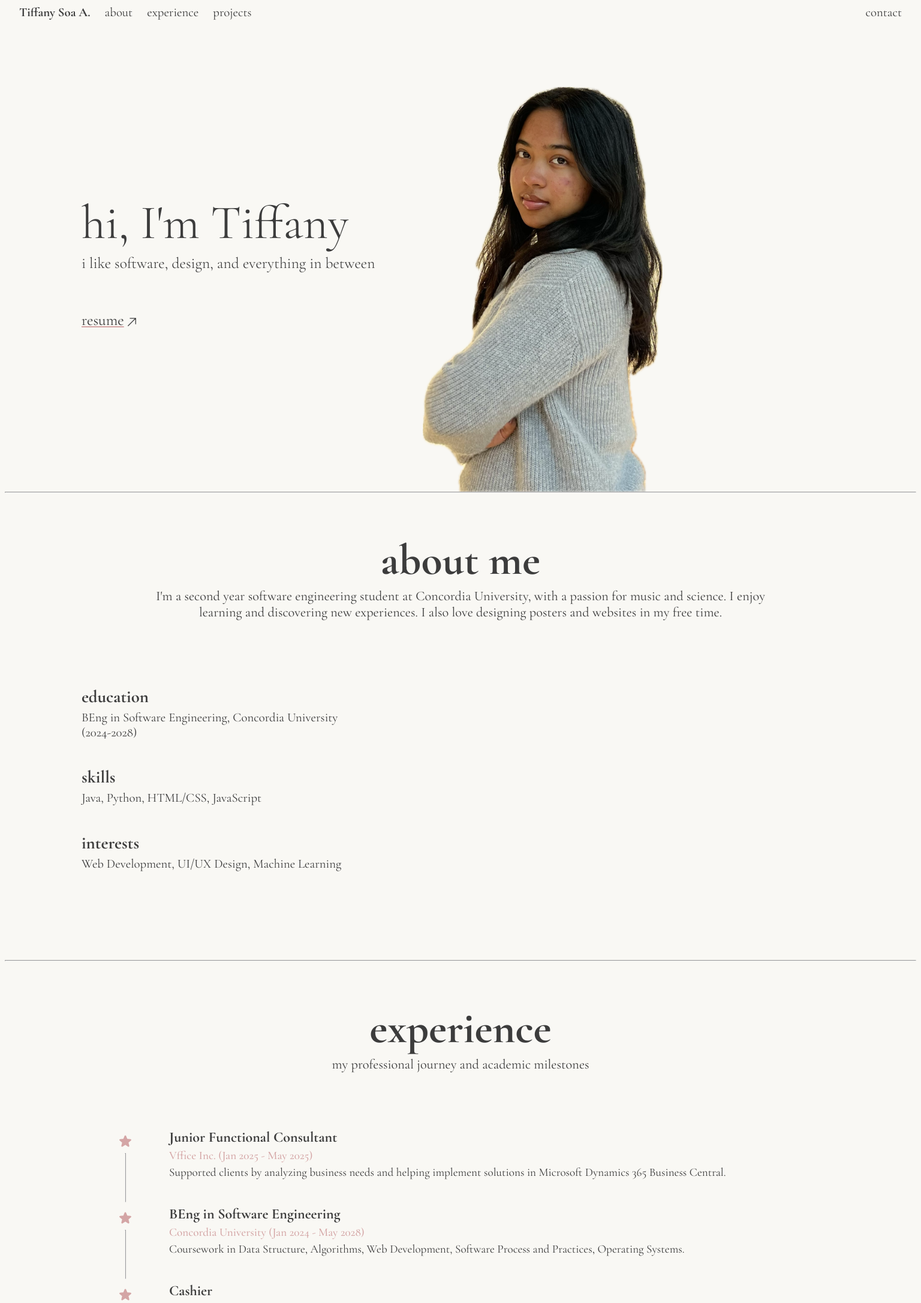
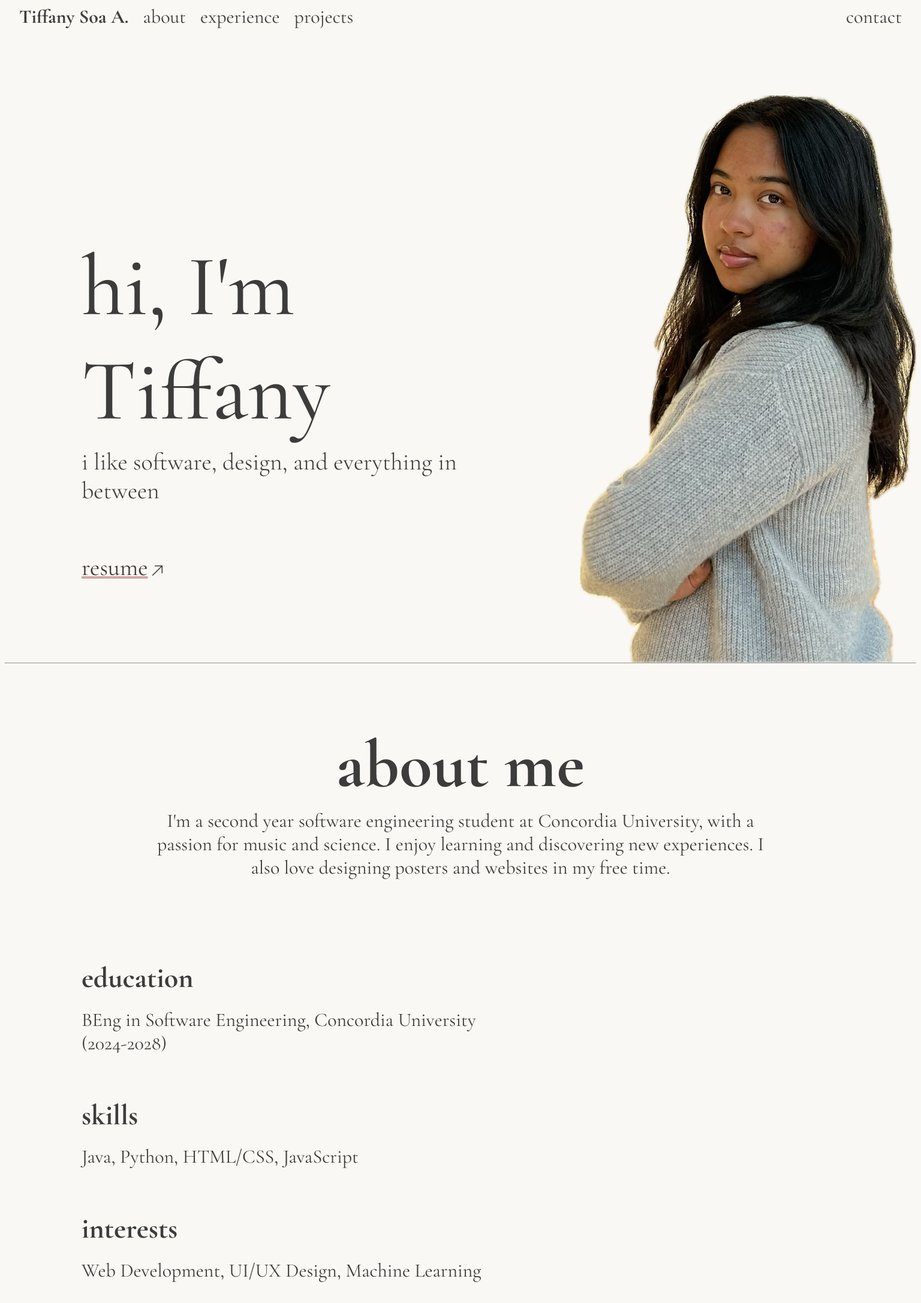
Before and after one commit to tiffsoa/portfolio, a React (Vite) app: page / in a window 1536 px wide. Shown: the top 2173 px of the page at 60% size. Built offline with nearby package versions, Linux system fonts and the light colour scheme.

Commit message:
responsive desktop

```diff
--- a/src/components/About/About.css
+++ b/src/components/About/About.css
@@ -47,3 +47,22 @@
         margin-top: 3rem;
     }
 }
+
+@media only screen and (min-width: 1500px) {
+    .top > h1 {
+        font-size: 7rem;
+        margin-bottom: 4rem;
+    }
+
+    .top > h3 {
+        font-size: 2rem;
+    }
+
+    .bottom {
+        font-size: 2rem;
+    }
+
+    .bottom h3 {
+        font-size: 2rem;
+    }
+}
--- a/src/components/Contact/Contact.css
+++ b/src/components/Contact/Contact.css
@@ -95,3 +95,42 @@
     }
 
 }
+
+@media only screen and (min-width: 1500px) {
+    .contact-top > h1 {
+        font-size: 7rem;
+        margin-bottom: 4rem;
+    }
+
+    .contact-top > h3 {
+        font-size: 2rem;
+    }
+
+    .contact-bottom {
+        padding-left: 3rem;
+    }
+
+    .contact-bottom > h2 {
+        font-size: 3rem;
+        font-weight: 600;
+    }
+
+    .contact-bottom > h4 {
+        margin-top: -1.6rem;
+        font-size: 1.7rem;
+    }
+
+    .channel > a {
+        font-size: 1.7rem;
+    }
+
+    .channel-icon {
+        width: 27px;
+        height: 27px;
+        margin-top: 0.5rem;
+    }
+
+
+
+
+}
--- a/src/components/Experience/Card.css
+++ b/src/components/Experience/Card.css
@@ -55,3 +55,25 @@
     margin-left: 0rem;
   }
 }
+
+@media only screen and (min-width: 1500px) {
+  .job > h2 {
+    font-size: 2.5rem;
+  }
+
+  .job > h3 {
+    font-size: 2rem;
+  }
+
+  .star {
+    width: 40px;
+    height: 40px;
+    margin-bottom: 4rem;
+  }
+
+  .line {
+    width: 8rem;
+  }
+
+
+}
--- a/src/components/Hero/Hero.css
+++ b/src/components/Hero/Hero.css
@@ -1,4 +1,4 @@
-.hero-left {
+  .hero-left {
     margin-left: 8rem;
   }
 
@@ -62,3 +62,35 @@
       margin-right: 2rem;
     }
   }
+
+  @media only screen and (min-width: 1500px) {
+    .hero-left > h1 {
+      font-size: 9rem;
+      font-weight: 450;
+    }
+
+    .hero-left h3 {
+      font-size: 2.5rem;
+      margin-top: -7rem;
+      margin-bottom: 5rem;
+    }
+
+    .hero-resume a {
+      font-size: 2.5rem;
+    }
+
+    .hero-arrow {
+      width: 25px;
+      height: auto;
+      margin-left: 0.2rem;
+      margin-bottom: -0.3rem;
+    }
+
+    .hero-image {
+      margin-top: -7rem;
+      width: 100%;
+      max-width: 600px;
+      height: auto;
+    }
+
+  }
--- a/src/components/Navbar/Navbar.css
+++ b/src/components/Navbar/Navbar.css
@@ -1,4 +1,4 @@
-#logo {
+  #logo {
     font-weight: 900;
   }
 
@@ -22,3 +22,13 @@
     text-decoration: underline;
     text-decoration-color: var(--pink);
   }
+
+  @media only screen and (min-width: 1500px) {
+    .navbar-left {
+      font-size: 2rem;
+    }
+
+    .navbar-right {
+      font-size: 2rem;
+    }
+  }
--- a/src/components/Projects/Projectcard.css
+++ b/src/components/Projects/Projectcard.css
@@ -74,3 +74,25 @@
         margin-bottom: -1rem;
     }
 }
+
+@media only screen and (min-width: 1500px) {
+    #project-name {
+        font-size: 2rem;
+    }
+
+    .tech-stack {
+        font-size: 1.7rem;
+        margin-right: 1rem;
+        padding: 0.4rem;
+        border-radius: 2rem;
+    }
+
+    .project-card {
+        margin-right: 5rem;
+        width: 30rem;
+        height: 15rem;
+        margin-bottom: -1rem;
+    }
+
+
+}
--- a/src/components/Projects/Projects.css
+++ b/src/components/Projects/Projects.css
@@ -43,3 +43,19 @@
         margin-bottom: 7rem;
     }
 }
+
+@media only screen and (min-width: 1500px) {
+    .projects-top > h1 {
+        font-size: 7rem;
+        margin-bottom: 4rem;
+    }
+
+    .projects-top > h3 {
+        font-size: 2rem;
+    }
+
+    .projects-bottom {
+        margin-top: 2rem;
+        margin-bottom: 13rem;
+    }
+}
```
Also changed, not shown: src/components/Experience/Experience.css (line endings or trailing spaces).
